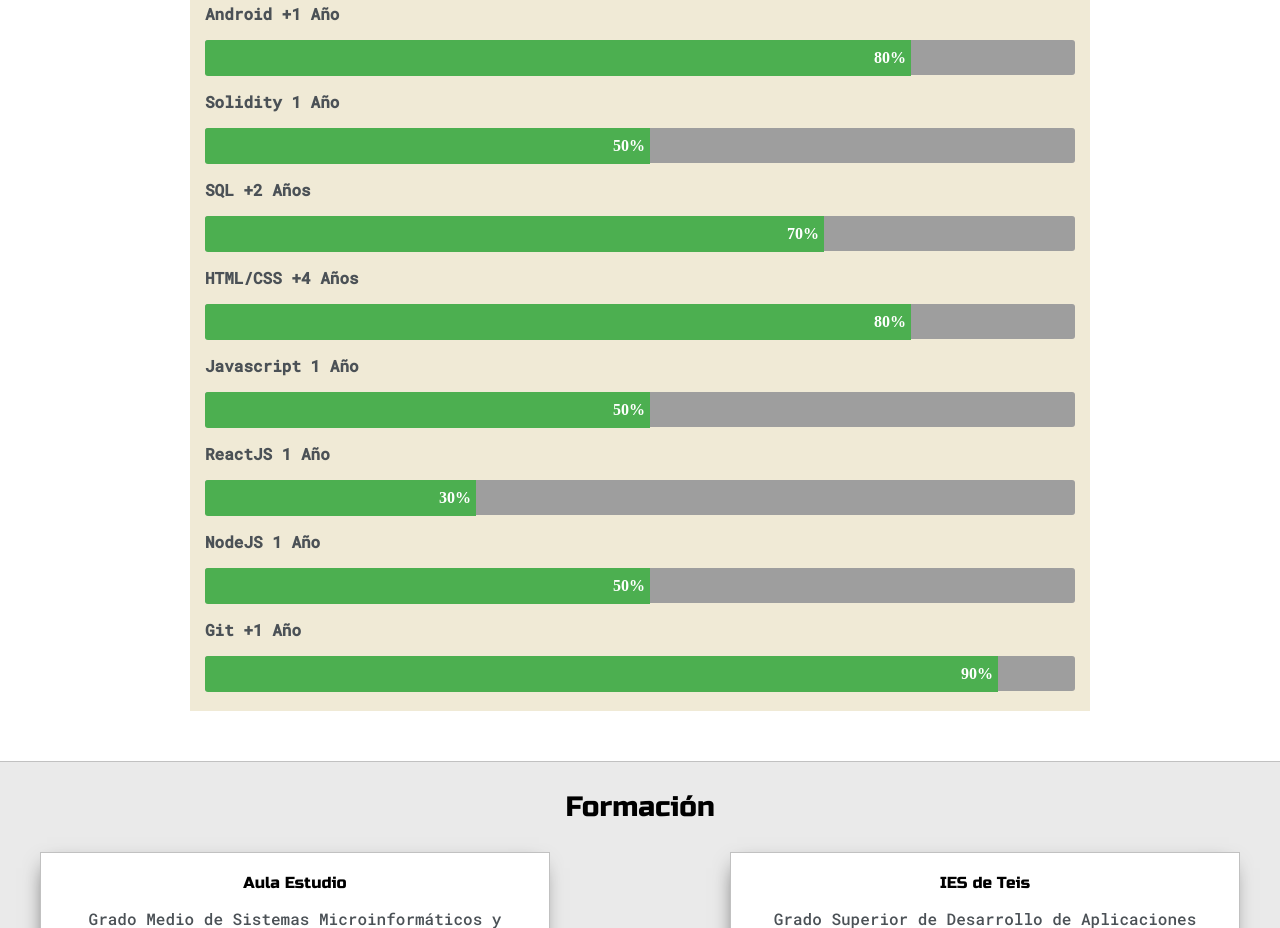
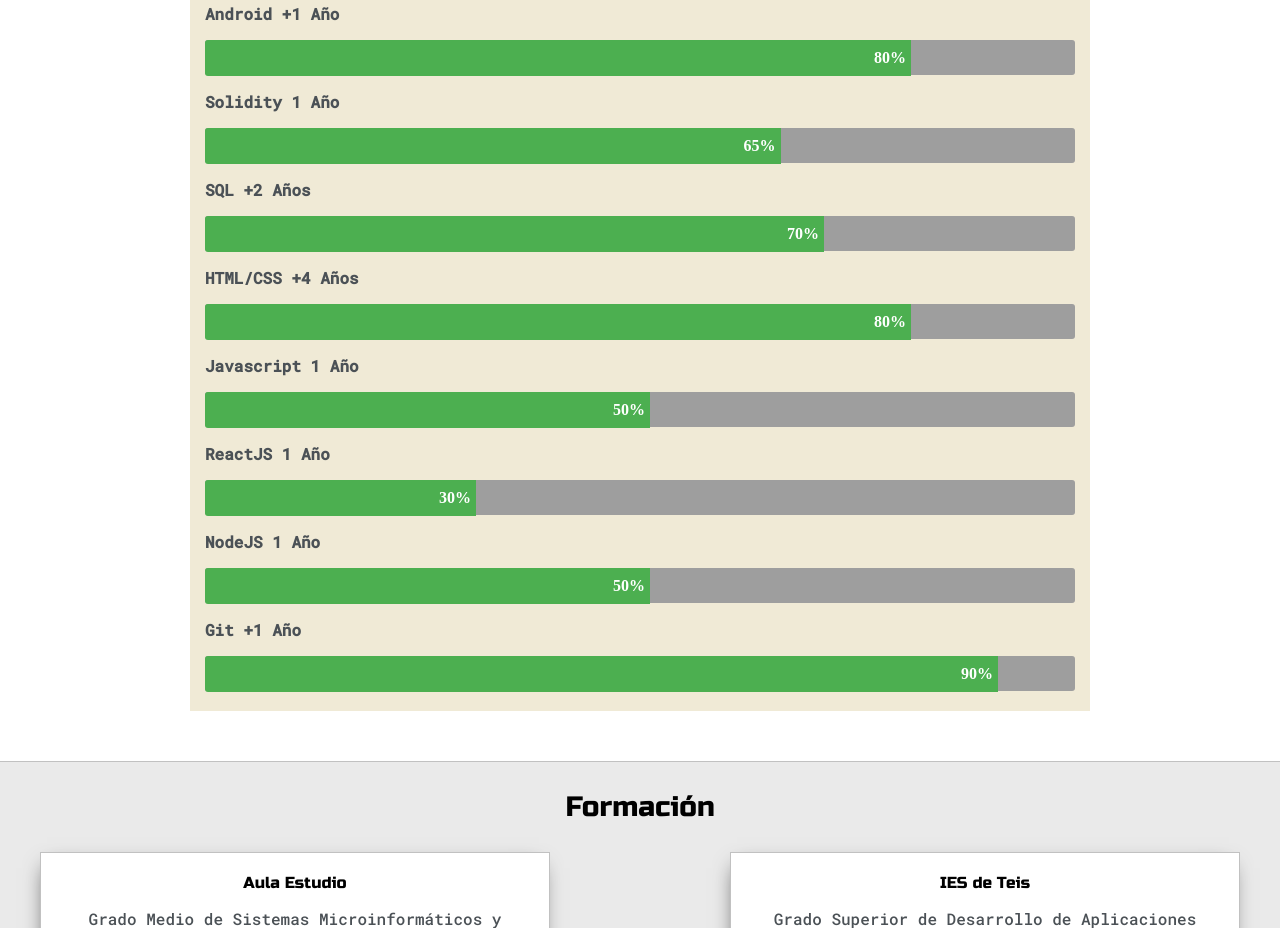
Before and after one commit to Blanko08/MyPortfolio, a plain HTML site: page index.html in a window 1280 px wide. Shown: the part 1278-2206 px from the top of the page. Drawn offline with Linux system fonts and the light colour scheme.

Commit message:
Skills Updated

```diff
--- a/index.html
+++ b/index.html
@@ -121,7 +121,7 @@
                         </div>
                         <p>Solidity 1 Año</p>
                         <div class="container-skill-bars">
-                            <div class="skill solidity">50%</div>
+                            <div class="skill solidity">65%</div>
                         </div>
                         <p>SQL +2 Años</p>
                         <div class="container-skill-bars">
--- a/styles.css
+++ b/styles.css
@@ -307,7 +307,7 @@ h6 { font-size: 16px; }
 .java {width: 80%; border-radius: 3px 0 0 3px; background-color: #4CAF50;}
 .python {width: 70%; border-radius: 3px 0 0 3px; background-color: #4CAF50;}
 .android {width: 80%; border-radius: 3px 0 0 3px; background-color: #4CAF50;}
-.solidity {width: 50%; border-radius: 3px 0 0 3px; background-color: #4CAF50;}
+.solidity {width: 65%; border-radius: 3px 0 0 3px; background-color: #4CAF50;}
 .sql {width: 70%; border-radius: 3px 0 0 3px; background-color: #4CAF50;}
 .htmlCss {width: 80%; border-radius: 3px 0 0 3px; background-color: #4CAF50;}
 .javascript {width: 50%; border-radius: 3px 0 0 3px; background-color: #4CAF50;}
```
